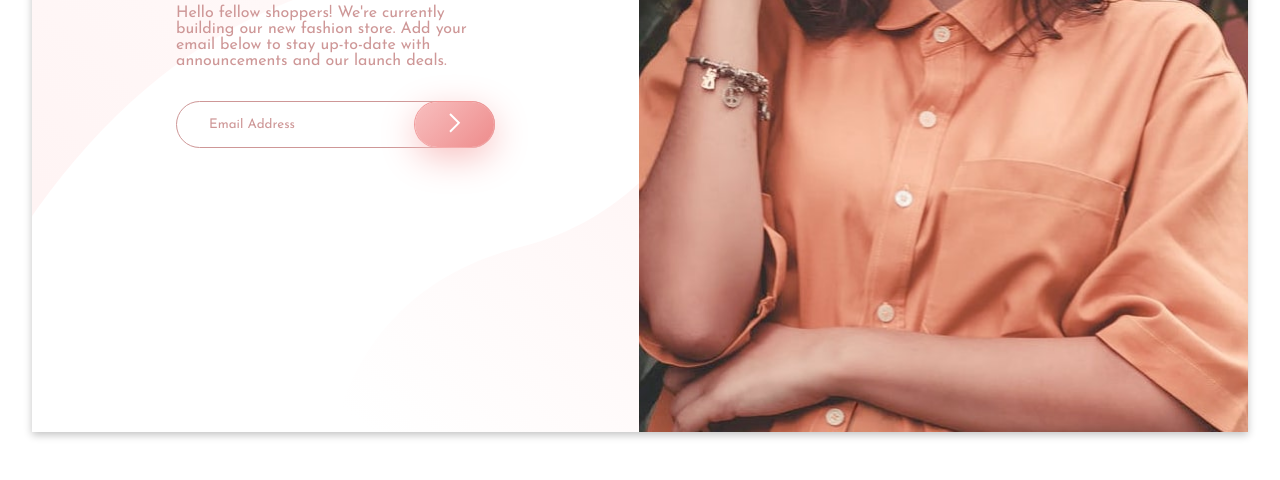
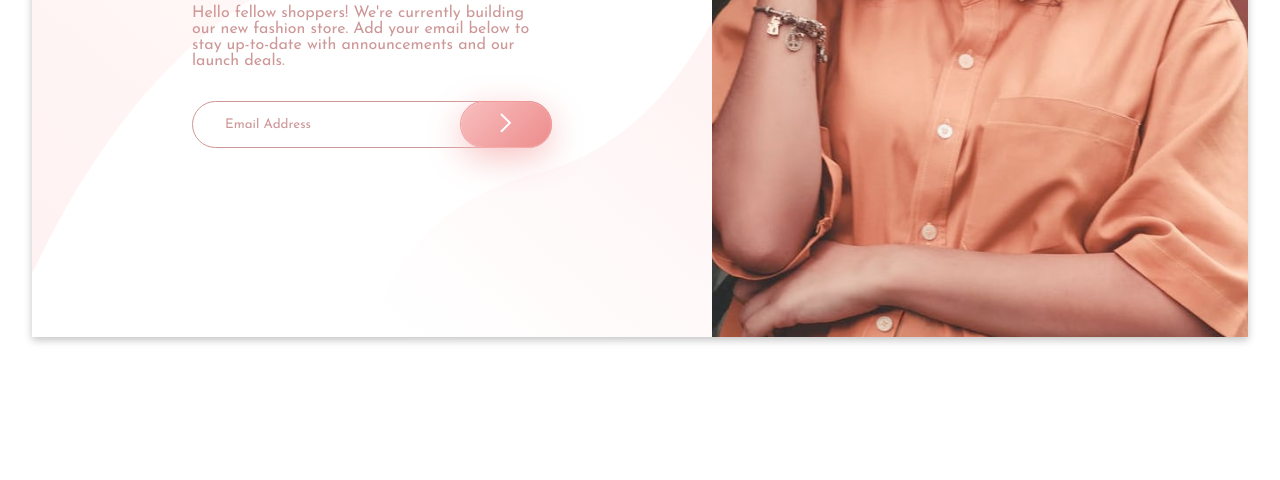
Before and after one commit to Baradit/base-Apparel-coming-soon-page-fem, a plain HTML site: page index.html in a window 1280 px wide. Shown: the part 418-898 px from the top of the page. After the commit the page ends 803 px from the top, so only its background shows below. Drawn offline with nearby package versions, Linux system fonts and the light colour scheme.

Commit message:
desktop width fixed

```diff
--- a/assets/css/main.css
+++ b/assets/css/main.css
@@ -237,13 +237,13 @@ button {
 
   .hero__img {
     display: none;
-    width: 50%;
+    width: 40%;
   }
 
   .hero__content {
-    width: 50%;
+    width: 60%;
     text-align: left;
-    padding: 0 9rem;
+    padding: 0 10rem;
     background-image: url("/assets/images/bg-pattern-desktop.svg");
     background-position: center;
     background-size: cover;
```
